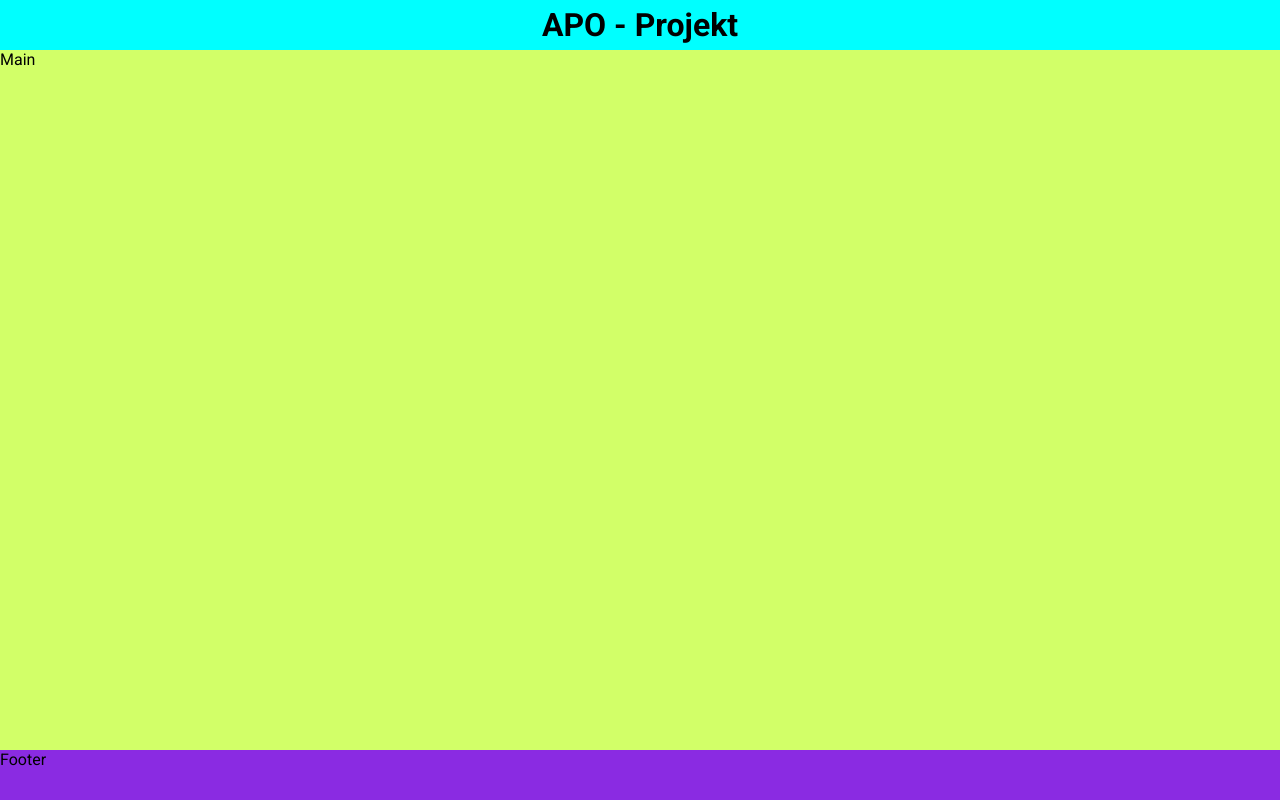
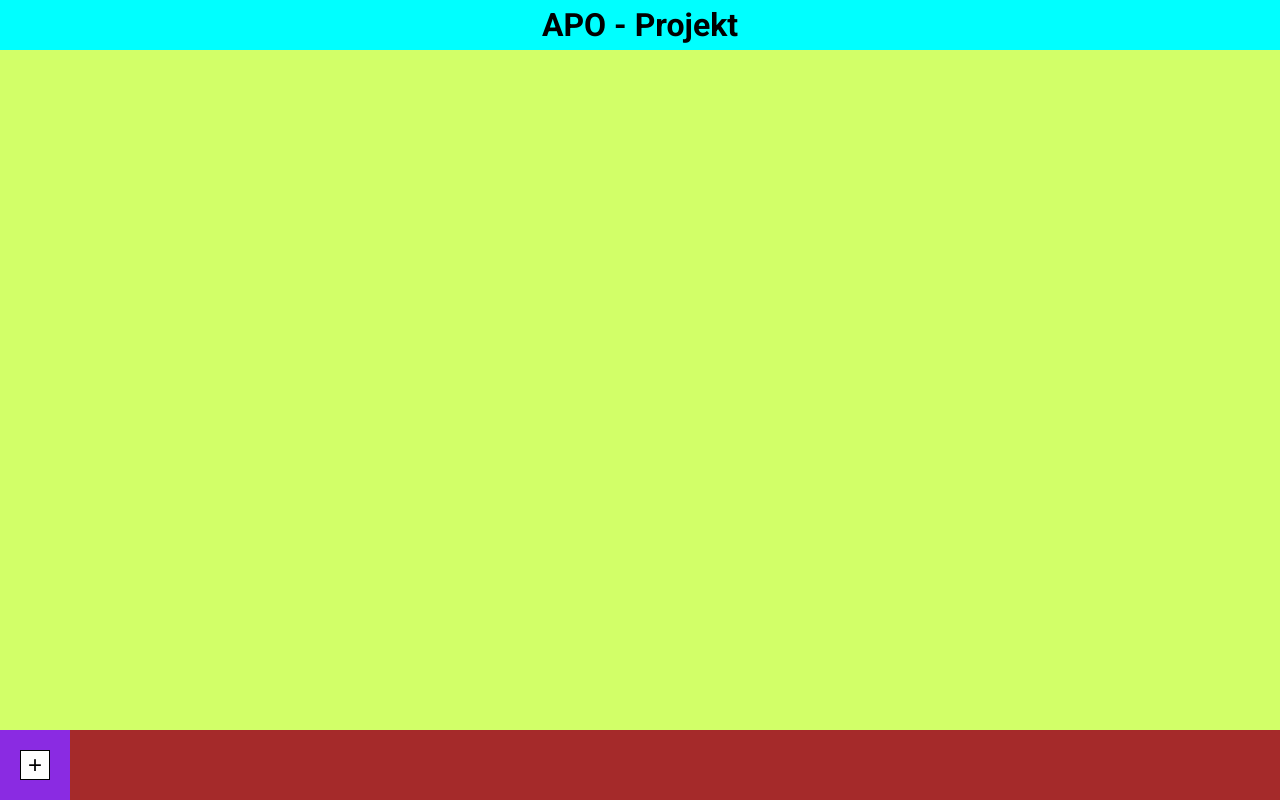
Before and after one commit to Mateusz-Szczykutowicz/APO-project, a React (Create React App) app: page / in a window 1280 px wide. Built offline with nearby package versions, Linux system fonts and the light colour scheme.

Commit message:
Bookmarks

```diff
--- a/src/components/App.jsx
+++ b/src/components/App.jsx
@@ -1,16 +1,44 @@
+import { useState } from "react";
 import style from "../styles/App.module.scss";
 import Footer from "./Footer";
 import Main from "./Main";
 
 const App = () => {
+    const [activeBookmark, setActiveBookmark] = useState(false);
+    const [bookmarkList, setBookmarkList] = useState([]);
+    const clickAddNewBookmark = () => {
+        setBookmarkList(
+            bookmarkList.concat(
+                bookmarkList.length === 0
+                    ? 0
+                    : bookmarkList[bookmarkList.length - 1] + 1
+            )
+        );
+    };
+    const clickBookmarkRemove = (id) => {
+        setBookmarkList(bookmarkList.filter((item) => item !== id));
+    };
+
+    const activateBookmark = (id) => {
+        setActiveBookmark(id);
+    };
+
     return (
         <>
             <div className={style.wrapper}>
                 <header>
                     <h1>APO - Projekt</h1>
                 </header>
-                <Main />
-                <Footer />
+                <Main
+                    bookmarkList={bookmarkList}
+                    activeBookmark={activeBookmark}
+                />
+                <Footer
+                    addBookmark={clickAddNewBookmark}
+                    removeBookmark={clickBookmarkRemove}
+                    bookmarkList={bookmarkList}
+                    activateBookmark={activateBookmark}
+                />
             </div>
         </>
     );
--- /dev/null
+++ b/src/components/Bookmark.jsx
@@ -0,0 +1,26 @@
+import style from "../styles/Bookmark.module.scss";
+
+const Bookmark = (props) => {
+    const { activateBookmark, removeBookmark, id } = props;
+    return (
+        <>
+            <div
+                className={style.bookmark}
+                onClick={() => activateBookmark(id)}
+            >
+                <div>{props.title ? props.title : "Nie wybrano"}</div>
+                <button
+                    className={style.bookmarkRemove}
+                    onClick={(e) => {
+                        e.stopPropagation();
+                        removeBookmark(id);
+                    }}
+                >
+                    X
+                </button>
+            </div>
+        </>
+    );
+};
+
+export default Bookmark;
--- /dev/null
+++ b/src/components/CanvasWindow.jsx
@@ -0,0 +1,34 @@
+import style from "../styles/CanvasWindow.module.scss";
+import { useState } from "react";
+
+const CanvasWindow = (props) => {
+    const { id, activeBookmark } = props;
+    const [myImage, setMyImage] = useState();
+    const loadImage = (e) => {
+        console.log("e.target :>> ", e.target.files[0]);
+        const fr = new FileReader();
+        fr.onload = () => {
+            console.log(">>>", fr.result);
+            setMyImage(fr.result);
+        };
+        fr.readAsDataURL(e.target.files[0]);
+    };
+    return (
+        <div
+            className={`${style.canvas_wrapper} ${
+                activeBookmark === id ? style.active : ""
+            }`}
+        >
+            <h2>{id}</h2>
+            <input
+                type="file"
+                name="image"
+                id="select_image"
+                onChange={(e) => loadImage(e)}
+            />
+            <img src={myImage} alt="MyImage" />
+        </div>
+    );
+};
+
+export default CanvasWindow;
--- a/src/components/Footer.jsx
+++ b/src/components/Footer.jsx
@@ -1,7 +1,27 @@
 import style from "../styles/Footer.module.scss";
+import Bookmark from "./Bookmark";
 
-const Footer = () => {
-    return <footer>Footer</footer>;
+const Footer = (props) => {
+    const { bookmarkList, addBookmark, removeBookmark, activateBookmark } =
+        props;
+
+    const listItem = bookmarkList.map((item) => (
+        <Bookmark
+            key={item}
+            id={item}
+            removeBookmark={removeBookmark}
+            activateBookmark={activateBookmark}
+        />
+    ));
+
+    return (
+        <footer>
+            <button className={style.add_new_bookmark} onClick={addBookmark}>
+                +
+            </button>
+            <div className={style.bookmarks}>{listItem}</div>
+        </footer>
+    );
 };
 
 export default Footer;
--- a/src/components/Main.jsx
+++ b/src/components/Main.jsx
@@ -1,7 +1,11 @@
 import style from "../styles/Main.module.scss";
-
-const Main = () => {
-    return <main>Main</main>;
+import CanvasWindow from "./CanvasWindow";
+const Main = (props) => {
+    const { bookmarkList, activeBookmark } = props;
+    const listItem = bookmarkList.map((item) => (
+        <CanvasWindow key={item} id={item} activeBookmark={activeBookmark} />
+    ));
+    return <main className={style.main}>{listItem}</main>;
 };
 
 export default Main;
--- /dev/null
+++ b/src/styles/Bookmark.module.scss
@@ -0,0 +1,32 @@
+.bookmark {
+    width: auto;
+    padding: 5px 10px;
+    margin: 0 10px;
+    margin-top: 15px;
+    background-color: #fff;
+    border: 1px solid black;
+    line-height: 30px;
+    font-size: 16px;
+    display: inline-block;
+    border-radius: 5px;
+
+    div {
+        margin-right: 15px;
+        display: inline-block;
+    }
+    .bookmarkRemove {
+        padding: 2px 7px;
+        // margin: 15px 10px;
+        margin-left: 0;
+        background-color: #fff;
+        border: 2px solid black;
+        font-weight: bold;
+        font-size: 20px;
+        transition: 0.5s;
+        border-radius: 7px;
+
+        &:hover {
+            color: red;
+        }
+    }
+}
--- /dev/null
+++ b/src/styles/CanvasWindow.module.scss
@@ -0,0 +1,6 @@
+.canvas_wrapper {
+    display: none;
+}
+.active {
+    display: block;
+}
--- a/src/styles/Footer.module.scss
+++ b/src/styles/Footer.module.scss
@@ -1,4 +1,25 @@
 footer {
-    height: 50px;
+    height: 70px;
     background-color: blueviolet;
+    display: flex;
+    flex-wrap: nowrap;
+
+    .add_new_bookmark {
+        min-width: 30px;
+        min-height: 30px;
+        width: 30px;
+        height: 30px;
+        font-size: 24px;
+        background-color: #fff;
+        color: #000;
+        border: 1px solid black;
+        margin: 20px 20px;
+    }
+
+    .bookmarks {
+        height: 70px;
+        flex-grow: 1;
+        background-color: brown;
+        overflow-y: scroll;
+    }
 }
```
